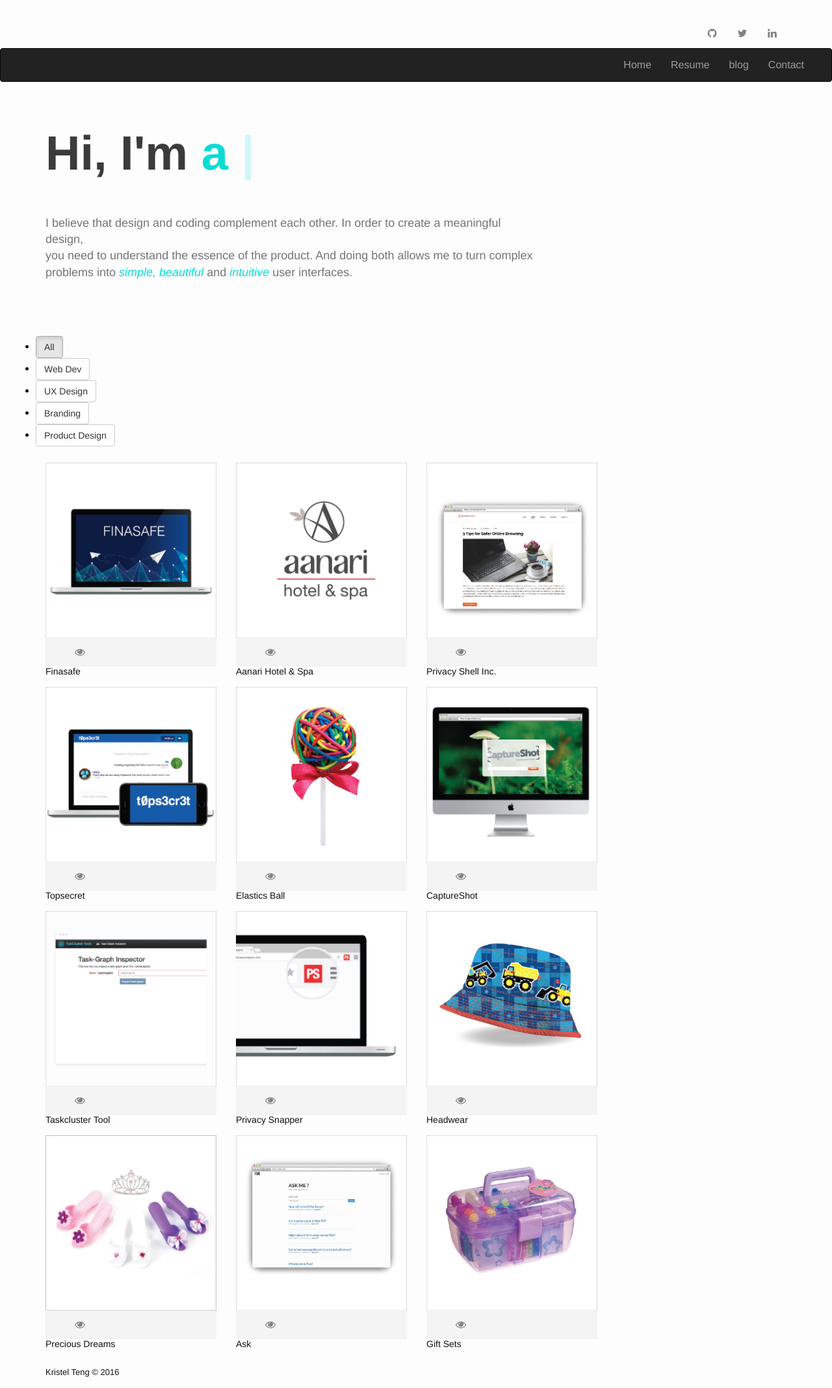
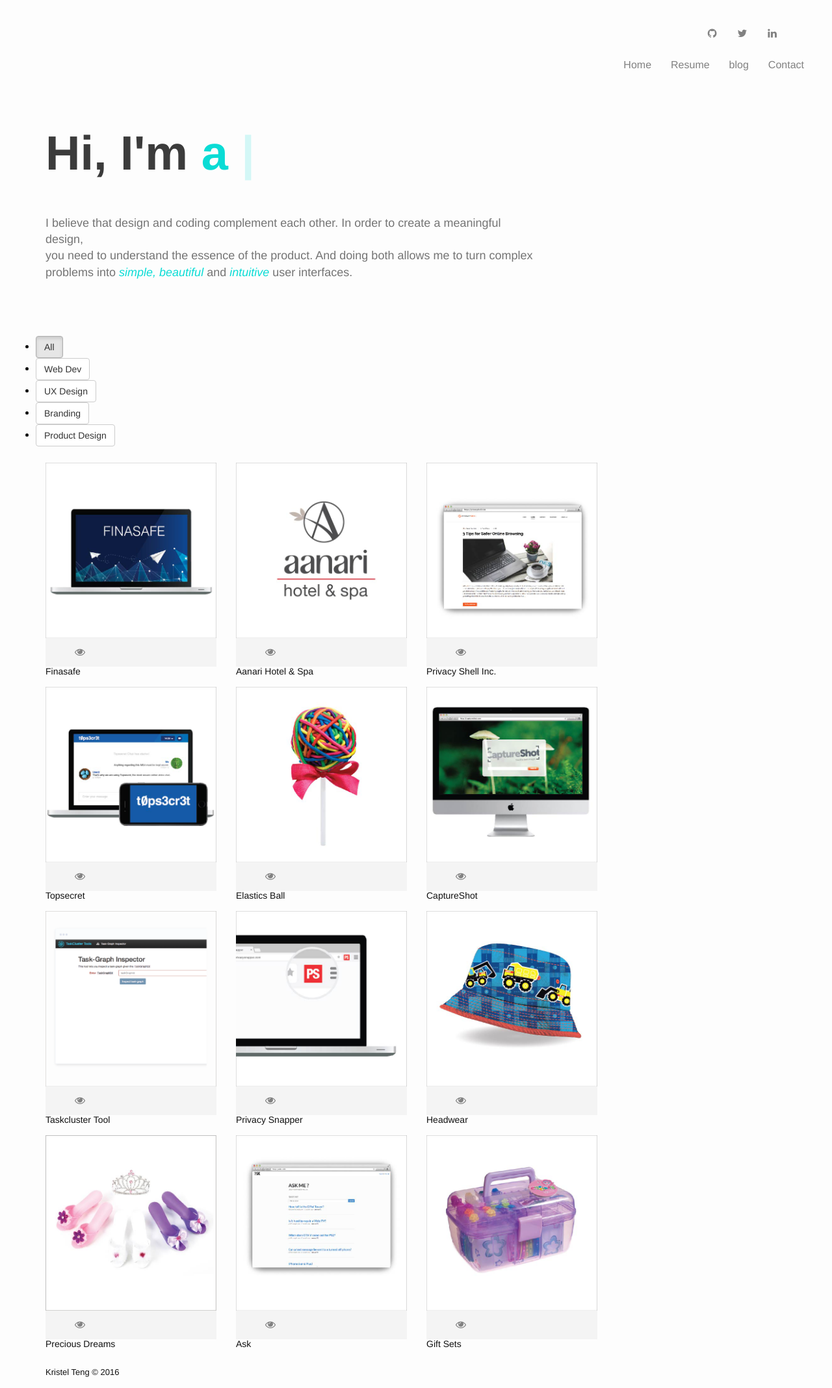
Before and after one commit to kristelteng/personal_site, a Jekyll site: the page built from index.html, in a window 1280 px wide. Shown: the whole page at 65% size. Built offline with Jekyll 4.4.1, drawn with Linux system fonts in a browser that asks for light colours.

Commit message:
change class of navigation header

```diff
--- a/_includes/header.html
+++ b/_includes/header.html
@@ -14,7 +14,8 @@
         </div>
     </div>
 
-    <div class="navbar navbar-inverse" role="banner">
+    <!-- <div class="navbar navbar-inverse" role="banner"> -->
+    <div class="navbar">
         <div class="container">
             <div class="navbar-header">
                 <button type="button" class="navbar-toggle" data-toggle="collapse" data-target=".navbar-collapse">
```
